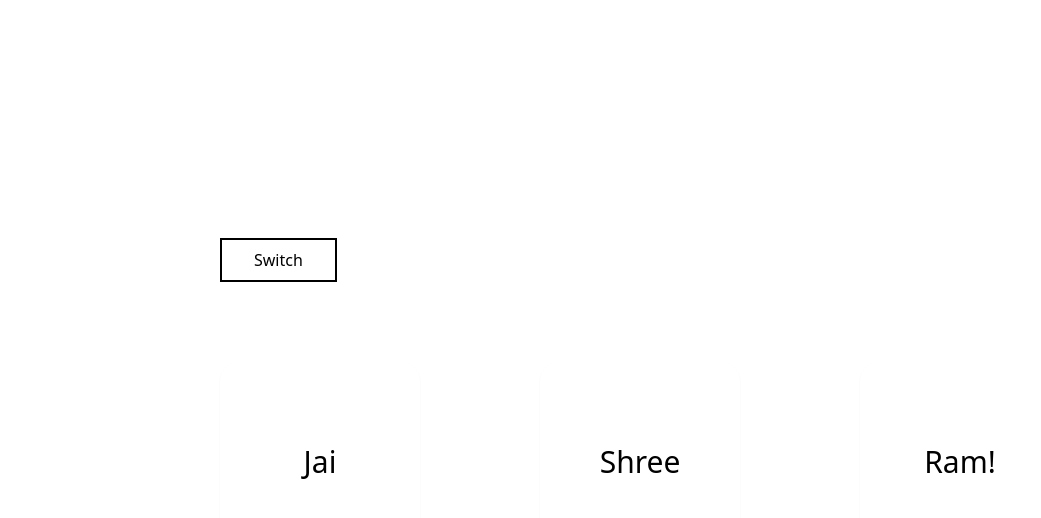
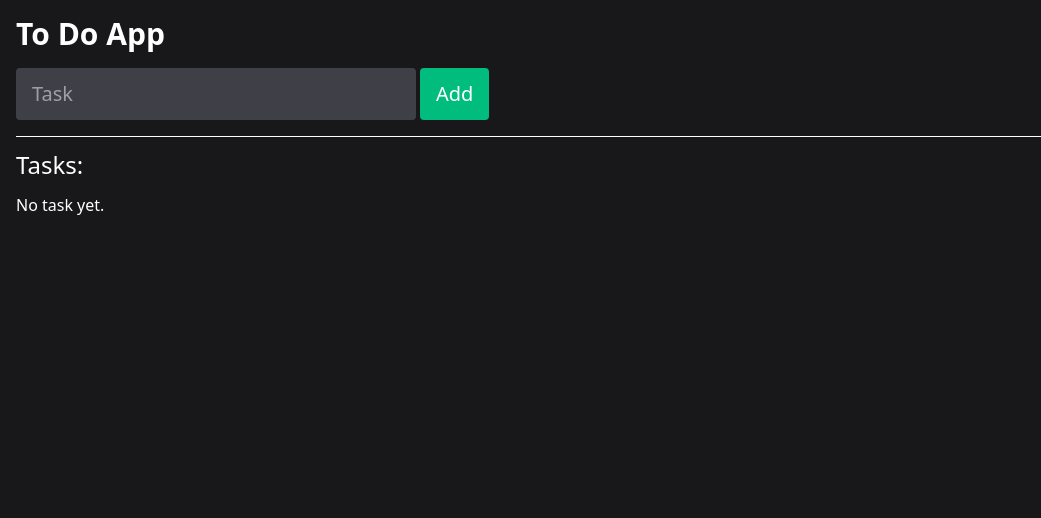
Before and after one commit to PrashantSHIV/React-Progress, a React (Vite) app: page / in a window 1280 px wide. Shown: the top 518 px of the page, without its empty margins (0-1041 px from the left). Built offline with nearby package versions, Linux system fonts and the light colour scheme.

Commit message:
todo app

```diff
--- a/src/App.jsx
+++ b/src/App.jsx
@@ -1,19 +1,21 @@
 import { useState } from "react";
 import { ColorThemeSwitcher } from "./components/ColorThemeSwitcher";
 import { Counter } from "./components/Counter";
+import { ToDoApp } from "./components/ToDoApp";
 
 function App(){
 
+  /* Color Theme Switcher:
   function changeTheme(){
-    if (state == false){
-        setState(true)
-    }
-    else setState(false)
-  }
-  const [state,setState] = useState(false)
+  //   if (state == false){
+  //       setState(true)
+  //   }
+  //   else setState(false)
+  // }
+  const [state,setState] = useState(false) */
 
-  return <main className={`h-[100vh] w-[100%] ${state && 'bg-black'}`}>
-    <ColorThemeSwitcher state={state} changeTheme={changeTheme} />
+  return <main className={`h-[100vh] w-[100%] bg-zinc-900`}>
+    <ToDoApp/>
   </main>
 }
 
--- /dev/null
+++ b/src/components/ToDoApp.jsx
@@ -0,0 +1,45 @@
+import { useState } from "react"
+
+export function ToDoApp(){
+
+    const [tasks, setTasks] = useState([])
+    const [task, setTask] = useState('');
+
+    function AddTask(e){
+        e.preventDefault()
+        if (task!= ''){
+            let new_tasks = tasks.slice();
+            new_tasks.unshift(task)
+            setTasks(new_tasks)
+            setTask('')
+        }
+    }
+    function deleteTask(key){
+        let change_tasks = tasks.slice()
+        change_tasks.splice(key,1)
+        setTasks(change_tasks)
+    }
+    function check(e){
+        let span = e.target.parentNode;
+        span.classList.toggle('select')
+    }
+
+    return <section className="text-white p-4 w-full" >
+        <form>
+        <h1 className="text-3xl font-black">To Do App</h1>
+            <input value={task} onChange={(e)=> setTask(e.target.value)} className="py-3 px-4 w-100 rounded bg-zinc-700 text-xl mr-1 mt-4 outline-none" type="text" placeholder="Task" />
+            <button className="py-3 px-4 text-xl rounded bg-emerald-500" onClick={(e)=> AddTask(e)}>Add</button>
+        </form>
+        <hr className="mt-4"/>
+        <h1 className="text-2xl my-3">Tasks: </h1>
+        <div className="flex gap-3 flex-wrap">
+            {tasks.length > 0? tasks.map((task,id)=>
+                    <div key={id} className="task text-xl flex gap-3 w-100 justify-between border-1 border-amber-300 rounded-md px-4 py-3 bg-zinc-800 items-center">
+                        <span><input onClick={(e)=> check(e)} type="checkbox" className="mr-4"/>{task}</span>
+                        <button className="bg-red-500 px-3 rounded-md" onClick={()=> deleteTask(id)}>X</button>
+                    </div>
+                ): <h1>No task yet.</h1>
+            }
+        </div>
+    </section>
+}
--- a/src/index.css
+++ b/src/index.css
@@ -1 +1,5 @@
-@import 'tailwindcss'
+@import 'tailwindcss';
+
+.select{
+text-decoration: line-through;
+}
```
